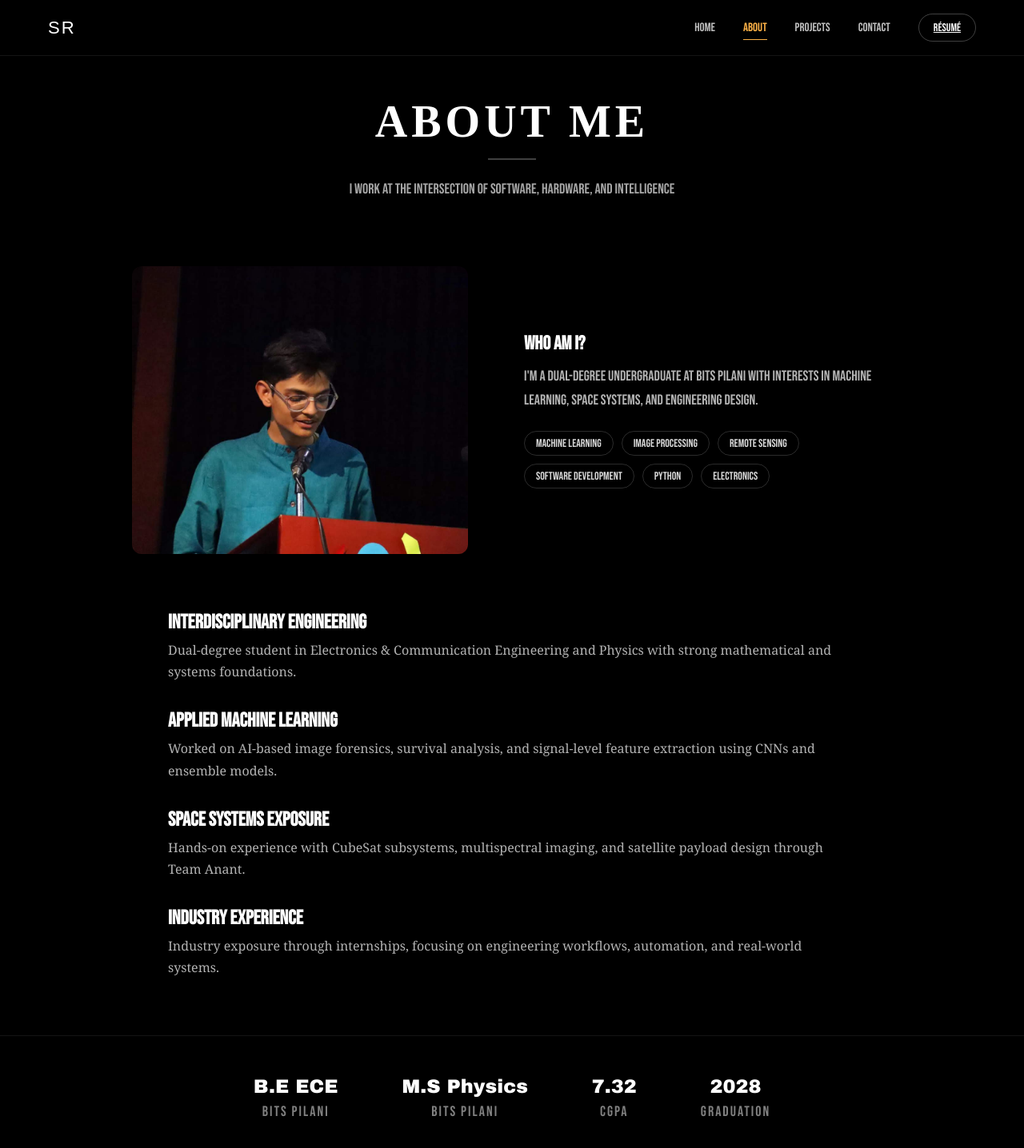
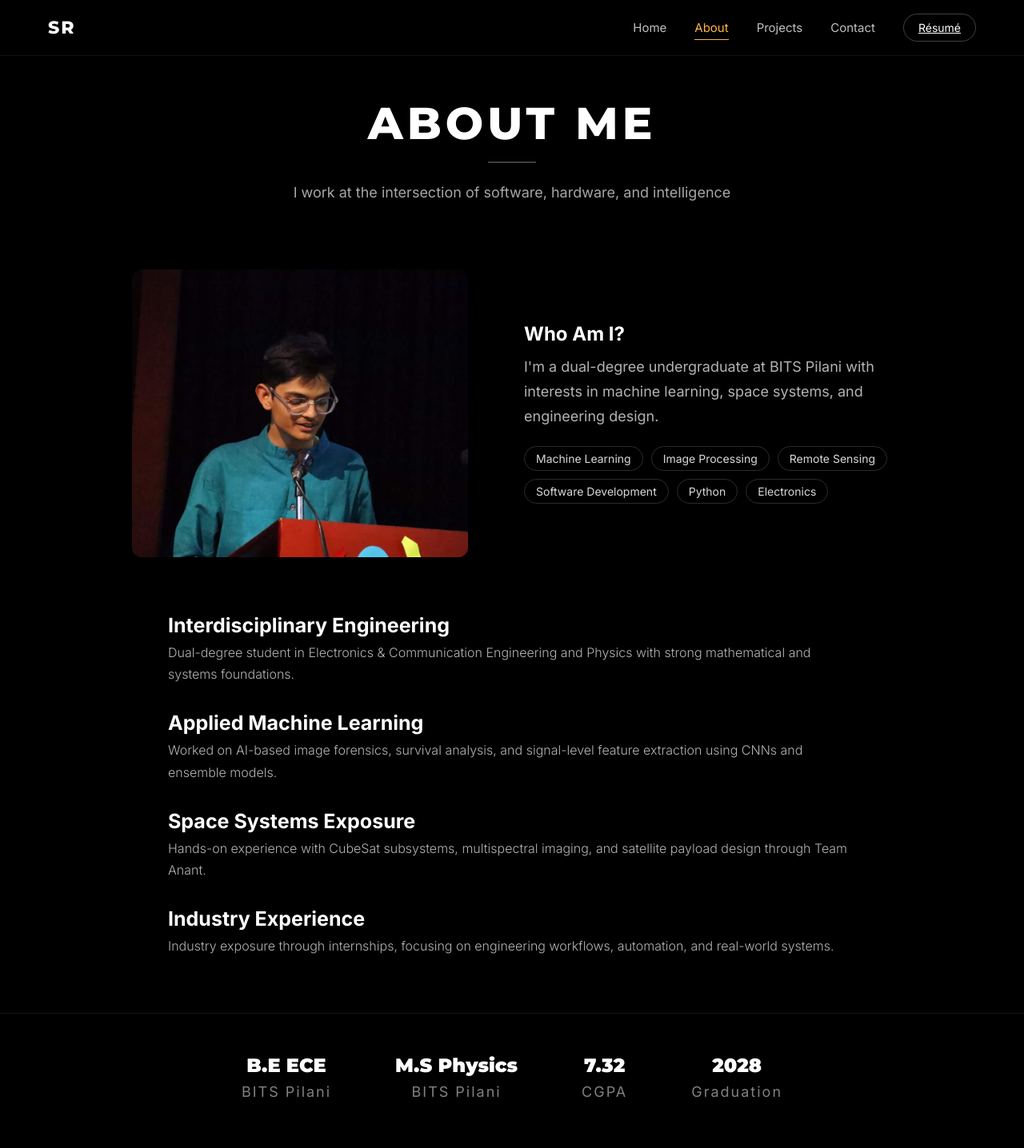
Before and after one commit to SRay2005/portfolio, a Next.js app: page /about in a window 1280 px wide. Shown: the top 1436 px of the page at 80% size. Built offline with nearby package versions, Linux system fonts and the light colour scheme.

Commit message:
changed fonts

```diff
--- a/app/layout.tsx
+++ b/app/layout.tsx
@@ -1,6 +1,11 @@
 import type { Metadata, Viewport } from "next"
+import { Inter, Montserrat, Anton } from "next/font/google"
 import "../styles/globals.css"
 import TransitionProvider from "@/components/TransitionProvider"
+
+const inter = Inter({ subsets: ["latin"], variable: "--font-inter" })
+const montserrat = Montserrat({ subsets: ["latin"], variable: "--font-montserrat" })
+const anton = Anton({ weight: "400", subsets: ["latin"], variable: "--font-anton" })
 
 export const metadata: Metadata = {
   title: "Sannidhya Ray",
@@ -15,8 +20,8 @@ export const viewport: Viewport = {
 
 export default function RootLayout({ children }: { children: React.ReactNode }) {
   return (
-    <html lang="en">
-      <body>
+    <html lang="en" className={`${inter.variable} ${montserrat.variable} ${anton.variable}`}>
+      <body className="font-sans antialiased">
         <TransitionProvider>
           {children}
         </TransitionProvider>
--- a/styles/globals.css
+++ b/styles/globals.css
@@ -28,7 +28,7 @@
 body {
   background: black;
   color: white;
-  font-family: "Bebas Neue", Arial, Helvetica, sans-serif;
+  font-family: var(--font-inter), sans-serif;
   overflow-x: hidden;
 }
 
@@ -62,12 +62,13 @@ body {
 }
 
 .navbar, .navbar * {
-  font-family: "Bebas Neue", Arial, Helvetica, sans-serif;
+  font-family: var(--font-inter), sans-serif;
   color: white;
 }
 
 .nav-left {
-  font-family: sans-serif;
+  font-family: var(--font-montserrat), sans-serif;
+  font-weight: 800;
   font-size: 22px;
   letter-spacing: 2px;
 }
@@ -170,7 +171,8 @@ body {
   top: 50%;
   left: 50%;
   font-size: 110px;
-  font-family: "Uniwars", sans-serif;
+  font-family: var(--font-anton), sans-serif;
+  text-transform: uppercase;
   letter-spacing: 18px;
   z-index: 5;
   text-align: center;
@@ -267,7 +269,9 @@ body {
 .hero {
   font-size: 80px;
   letter-spacing: 10px;
-  font-family: "Cinzel", serif;
+  font-family: var(--font-montserrat), sans-serif;
+  font-weight: 900;
+  text-transform: uppercase;
 }
 
 .subtitle {
@@ -308,7 +312,9 @@ body {
   font-size: 56px;
   margin-top: 110px;
   letter-spacing: 6px;
-  font-family: 'Times New Roman', Times, serif;
+  font-family: var(--font-montserrat), sans-serif;
+  font-weight: 800;
+  text-transform: uppercase;
 }
 
 .projects-line {
@@ -364,7 +370,8 @@ body {
   display: flex;
   align-items: center;
   justify-content: center;
-  font-family: "Cinzel", serif;
+  font-family: var(--font-montserrat), sans-serif;
+  font-weight: 800;
   font-size: 22px;
 }
 
@@ -418,7 +425,9 @@ body {
   font-size: 56px;
   margin-top: 120px;
   letter-spacing: 5px;
-  font-family: 'Times New Roman', Times, serif;
+  font-family: var(--font-montserrat), sans-serif;
+  font-weight: 800;
+  text-transform: uppercase;
 }
 
 .about-line {
@@ -505,7 +514,8 @@ body {
   font-size: 16px;
   opacity: 0.7;
   line-height: 1.7;
-  font-family: Cambria, Cochin, Georgia, Times, 'Times New Roman', serif;
+  font-family: var(--font-inter), sans-serif;
+  font-weight: 300;
 }
 
 /* ===== ABOUT STATS ===== */
@@ -527,9 +537,9 @@ body {
 }
 
 .stat-value {
-  font-family: 'Arial Black', Gadget, sans-serif;
+  font-family: var(--font-montserrat), sans-serif;
+  font-weight: 900;
   font-size: 24px;
-  font-weight: bold;
   color: white;
 }
 
```
